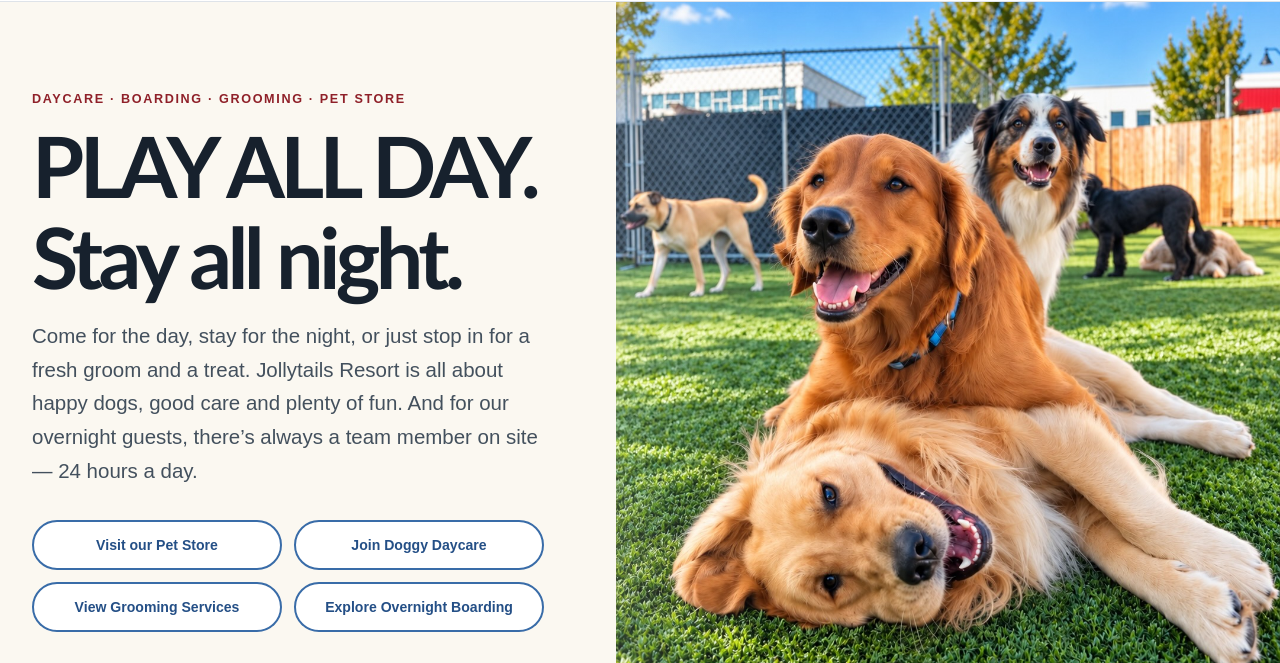
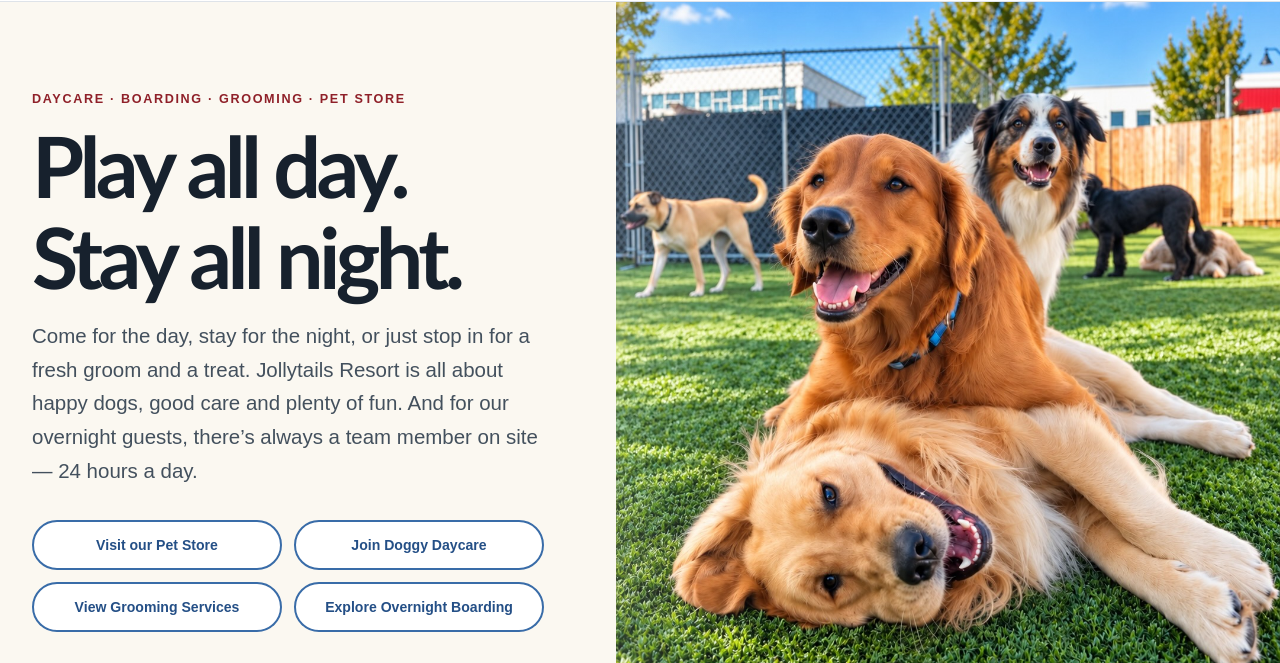
Before and after one commit to gogopammy/jollytails-resort, a plain HTML site: page index.html in a window 1280 px wide. Shown: the part 137-800 px from the top of the page. Drawn offline with Linux system fonts and the light colour scheme.

Commit message:
Update index.html

```diff
--- a/index.html
+++ b/index.html
@@ -102,7 +102,7 @@
       <div class="container home-hero-grid">
         <div class="home-hero-copy">
           <p class="eyebrow">Daycare · Boarding · Grooming · Pet Store</p>
-          <h1 id="hero-heading">PLAY ALL DAY.<br>Stay all night.</h1>
+          <h1 id="hero-heading">Play all day.<br>Stay all night.</h1>
           <p class="hero-lead">Come for the day, stay for the night, or just stop in for a fresh groom and a treat. Jollytails Resort is all about happy dogs, good care and plenty of fun. And for our overnight guests, there’s always a team member on site — 24 hours a day.</p>
           <div class="button-row hero-actions">
             <a class="button button-outline" href="/pet-store">Visit our Pet Store</a>
```
